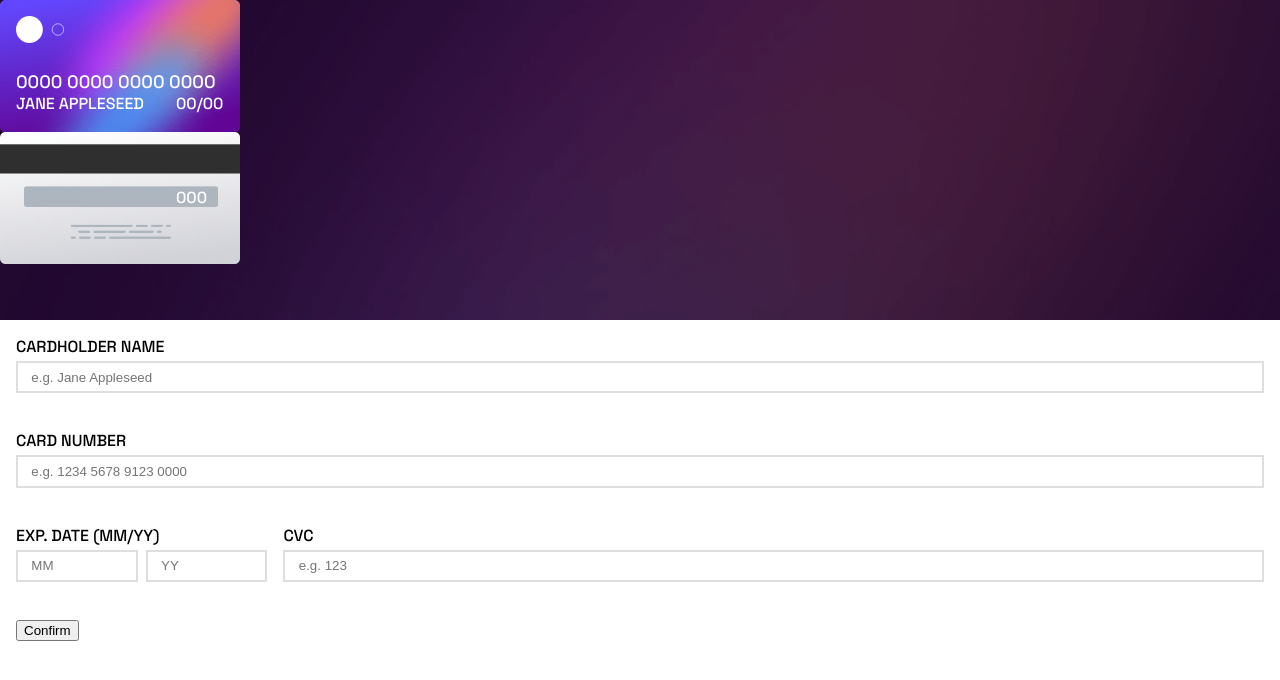
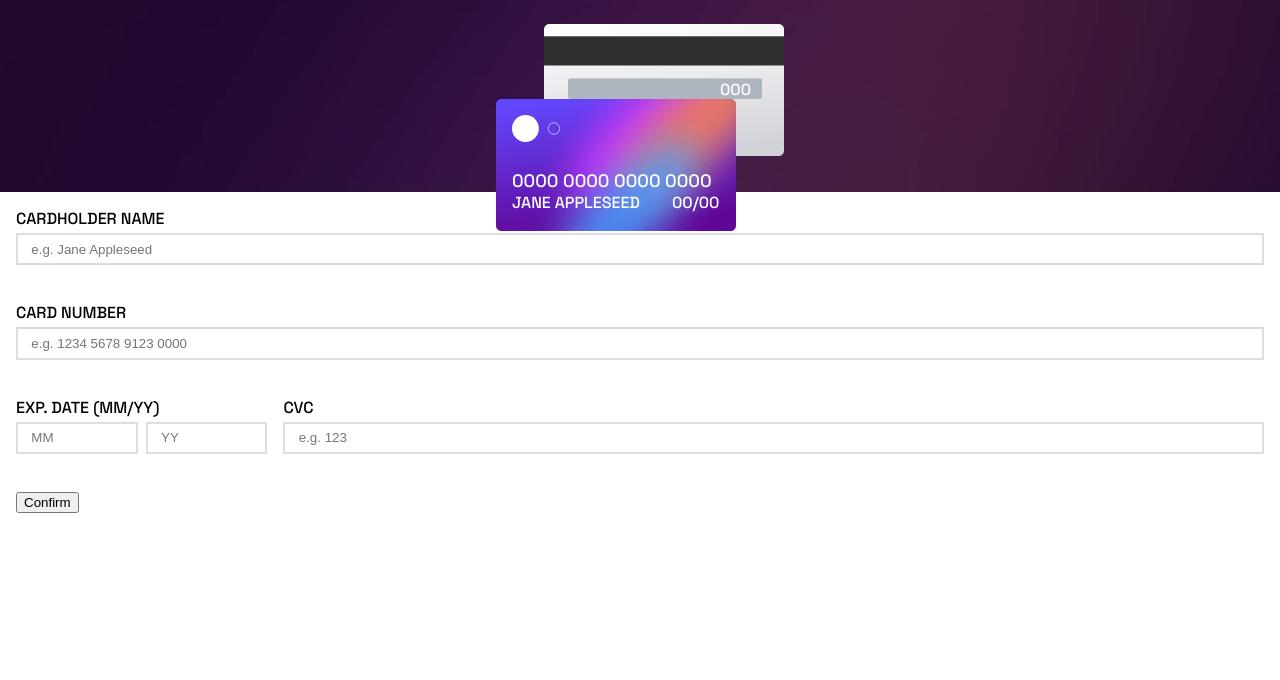
Before and after one commit to wishba/interactive-card-details-form-main, a React (Vite) app: page / in a window 1280 px wide. Shown: the top 680 px of the page. Built offline with nearby package versions, Linux system fonts and the light colour scheme.

Commit message:
card position

```diff
--- a/src/index.css
+++ b/src/index.css
@@ -32,7 +32,7 @@ body {
   background-image: url(images/bg-main-mobile.png);
   background-repeat: no-repeat;
   background-size: cover;
-  height: 20em;
+  height: 12em;
 }
 
 .card>* {
@@ -47,11 +47,11 @@ body {
   background-image: url(images/bg-card-back.png);
   background-size: 15em;
   background-position: center;
-}
-
-.card__cvc {
-  margin-top: 2.425em;
-  margin-left: 10em;
+  position: absolute;
+  z-index: 0;
+  top: 1.5em;
+  left: 50%;
+  transform: translateX(-40%);
 }
 
 .card__front {
@@ -60,6 +60,16 @@ body {
     url(images/bg-card-front.png);
   background-size: 3em, 15em;
   background-position: top 1em left 1em, center;
+  position: absolute;
+  z-index: 1;
+  top: 6.2em;
+  left: 50%;
+  transform: translateX(-60%);
+}
+
+.card__cvc {
+  margin-top: 2.425em;
+  margin-left: 10em;
 }
 
 .card__front-container {
```
Also changed, not shown: src/App.jsx (+0 -8 lines).
